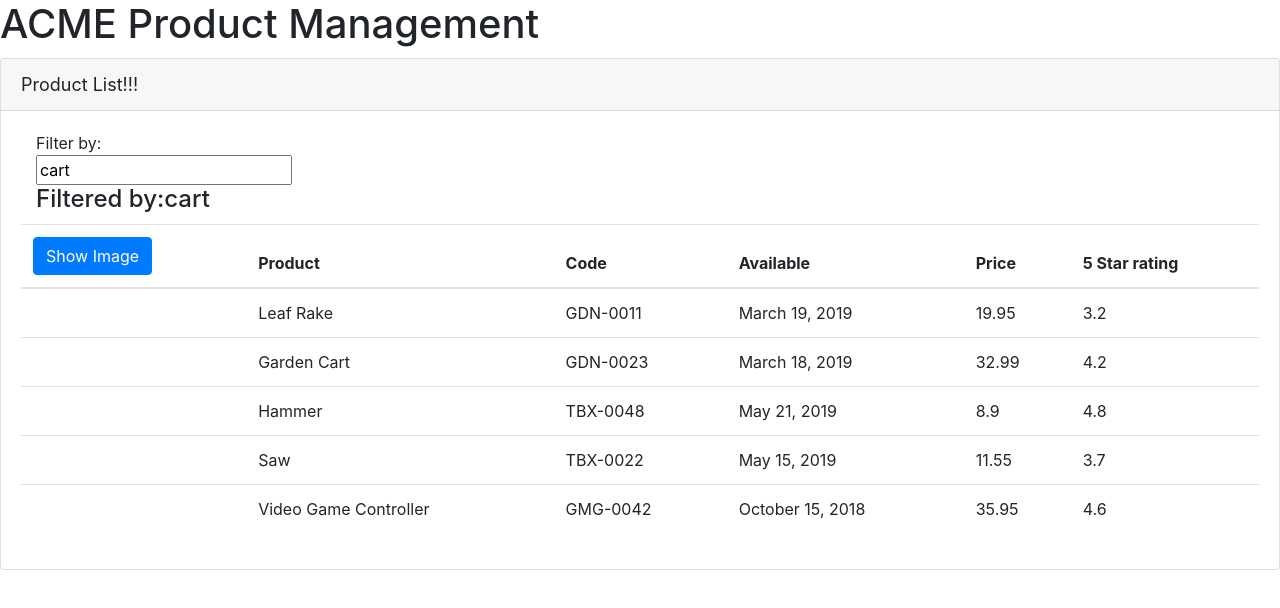
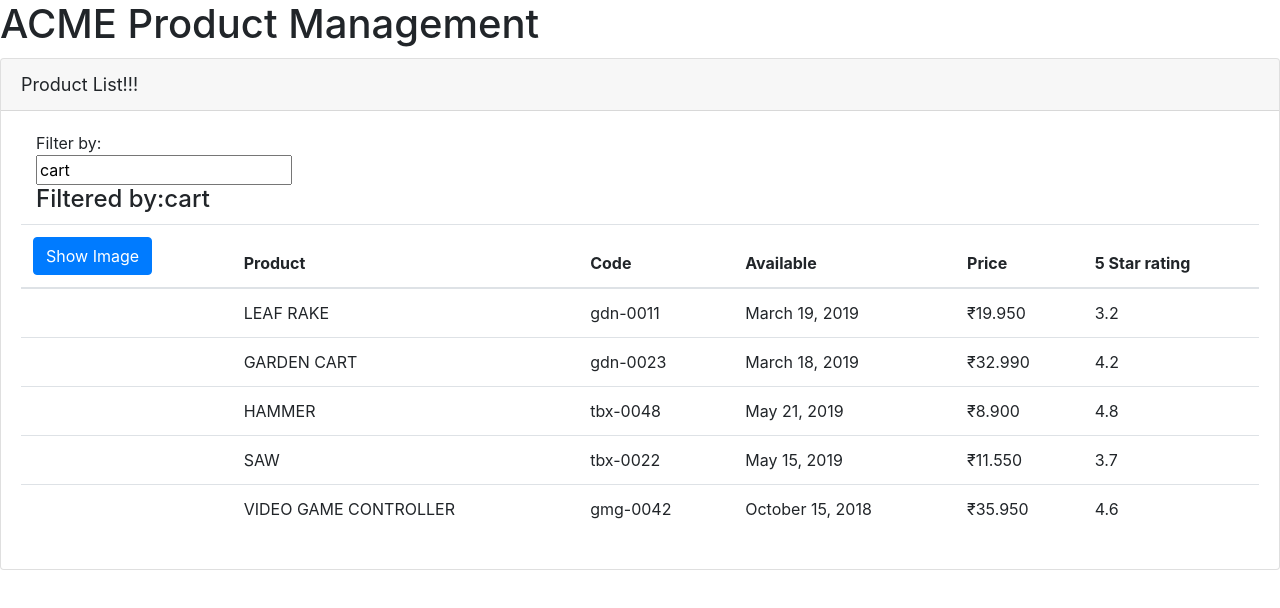
Before and after one commit to manojsoni53/Angular-GettingStarted-master, an Angular app: page / in a window 1280 px wide. Shown: the top 608 px of the page. Built offline with nearby package versions, Linux system fonts and the light colour scheme.

Commit message:
built-in-pipe

```diff
--- a/src/app/products/product-list.component.html
+++ b/src/app/products/product-list.component.html
@@ -41,10 +41,10 @@
                             [style.width.px]='imageWidth'
                             [style.margin.px]='imageMargin'>
                         </td>
-                        <td>{{product.productName}}</td>
-                        <td>{{product.productCode}}</td>
+                        <td>{{product.productName | uppercase}}</td>
+                        <td>{{product.productCode | lowercase}}</td>
                         <td>{{product.releaseDate}}</td>
-                        <td>{{product.price}}</td>
+                        <td>{{product.price | currency:'INR':'symbol':'1.3-4'}}</td>
                         <td>{{product.starRating}}</td>
                     </tr>
                 </tbody>
```
